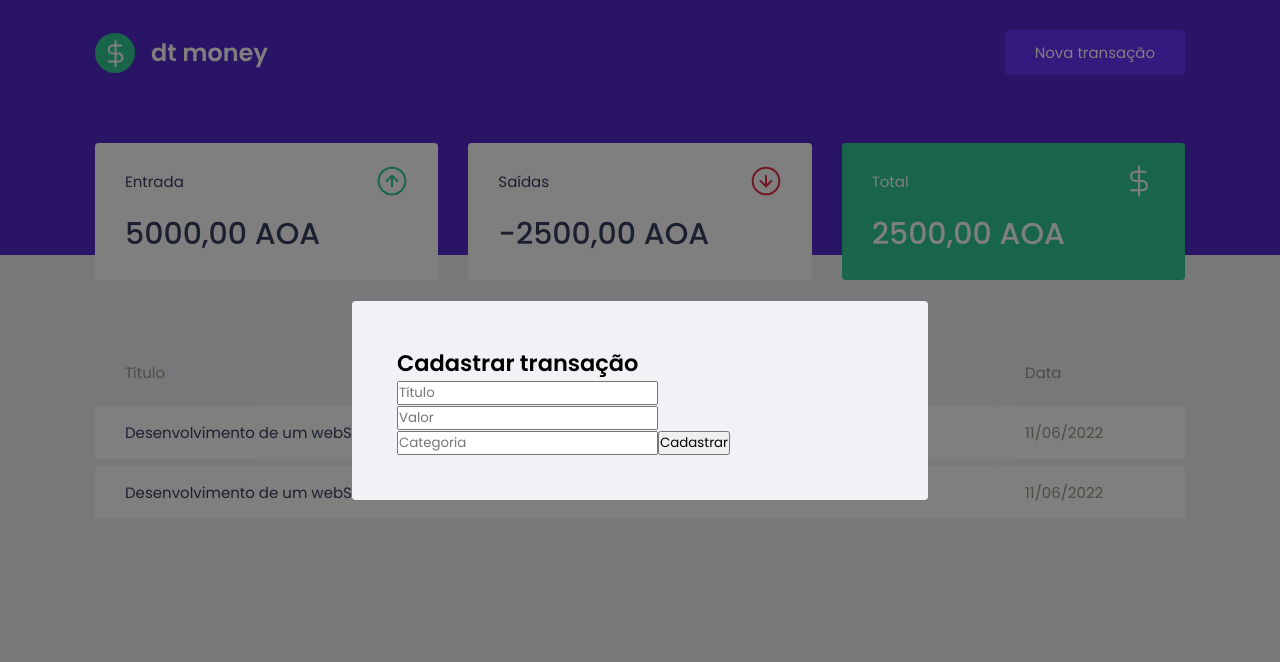
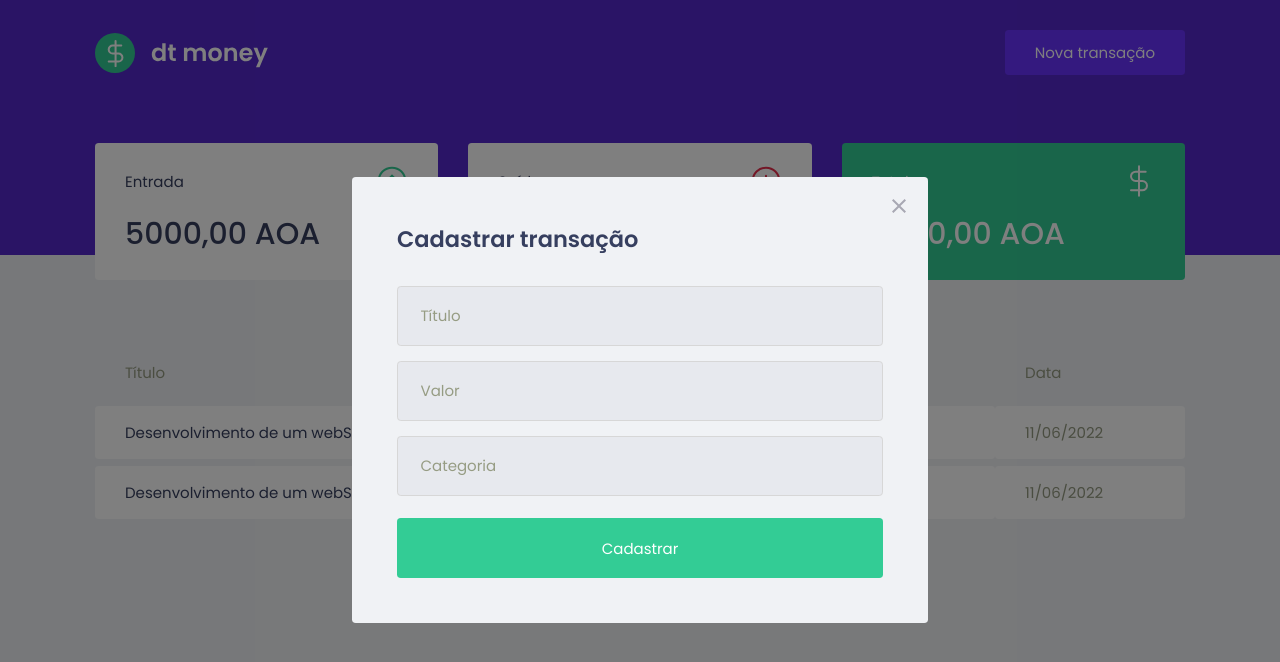
Before and after one commit to FabioJunik/dt-Money, a React (Create React App) app: page / in a window 1280 px wide. Both pictures are taken after a click on the button "Nova transação". Shown: the top 662 px of the page. Built offline with nearby package versions, Linux system fonts and the light colour scheme; no server answers; what miragejs would draw is missing.

Commit message:
Estilizando o madal

```diff
--- a/src/components/NewTransactionModal/index.tsx
+++ b/src/components/NewTransactionModal/index.tsx
@@ -1,5 +1,6 @@
 import Modal from 'react-modal';
-import {Container} from './styles'
+import {Container} from './styles';
+import closeImg from '../../assets/close.svg';
 
 Modal.setAppElement('#root');
 
@@ -18,6 +19,13 @@
       overlayClassName='react-modal-overlay'
       className='react-modal-content'
     >
+      <button
+        type='button'
+        onClick={onRequestClose}
+        className='react-modal-close'
+      >
+        <img src={closeImg} alt='Fechar modal'/>
+      </button>
       <Container>
         <h2>Cadastrar transação</h2>
 
--- a/src/components/NewTransactionModal/styles.ts
+++ b/src/components/NewTransactionModal/styles.ts
@@ -2,4 +2,50 @@
 
 export const Container = styled.form`
 
+	h2{
+		color:var(--text-title);
+		font-size:1.5rem;
+		margin-bottom:2rem;
+	}
+
+	input{
+		width:100%;
+		padding:0 1.5rem;
+		height:4rem;
+		border-radius:0.25rem;
+
+		background-color: #e7e9ee;
+		border: 1px solid #d7d7d7;
+
+		font-size:1rem;
+		font-weight:400;
+
+		&::placeholder{
+			color:var(--text-body);
+
+		}
+
+		& + input {
+			margin-top:1rem;
+		}
+	}
+
+	button[type='submit']{
+		width:100%;
+		padding:0 1.5rem;
+		height: 4rem;
+		background-color: var(--green);
+		color:#fff;
+		border-radius:0.25rem;
+		border:0;
+		font-size:1rem;
+		margin-top:1.5rem;
+
+		transition:filter 0.2s;
+
+		&:hover{
+			filter:brightness(0.9);
+		}
+	}
+
 `;
--- a/src/styles/global.ts
+++ b/src/styles/global.ts
@@ -75,4 +75,18 @@
         position:relative;
         border-radius:0.25rem;
     }
+
+    .react-modal-close{
+        position:absolute;
+        right:1.5rem;
+        top:1.5rem;
+        border:0;
+        background-color:transparent;
+
+        transition: filter 0.2s;
+
+        &:hover{
+            filter: brightness(0.8);
+        }
+    }
 `;
```
